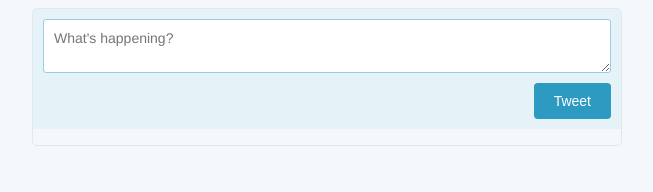
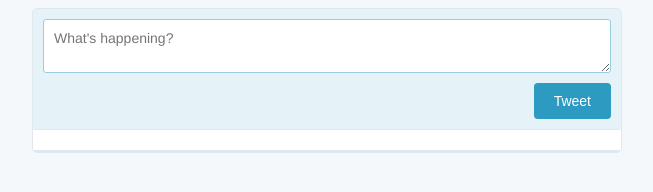
Before and after one commit to cgolinski/tweeter, a website: page index.html in a window 1280 px wide. Both pictures are taken after a click on the button "Tweet". Shown: the full height of the page, 313-966 px from the left. Drawn offline with nearby package versions, Linux system fonts and the light colour scheme.

Commit message:
timeline padding and color

```diff
--- a/css/tweeter.css
+++ b/css/tweeter.css
@@ -38,3 +38,21 @@
 #newTweet form div.tweetButton button.Button {
   float: right;
 }
+
+#timeline {
+  border: 1px solid #E1E8ED;
+  border-left: 0px;
+  border-right: 0px;
+  border-radius: 3px;
+}
+
+#timeline .tweet {
+  background-color: white;
+  border-bottom: 1px solid #E1E8ED;
+  border-radius: 0px;
+  padding: 10px;
+}
+
+#timeline .tweet p {
+  margin: 0px;
+}
```
